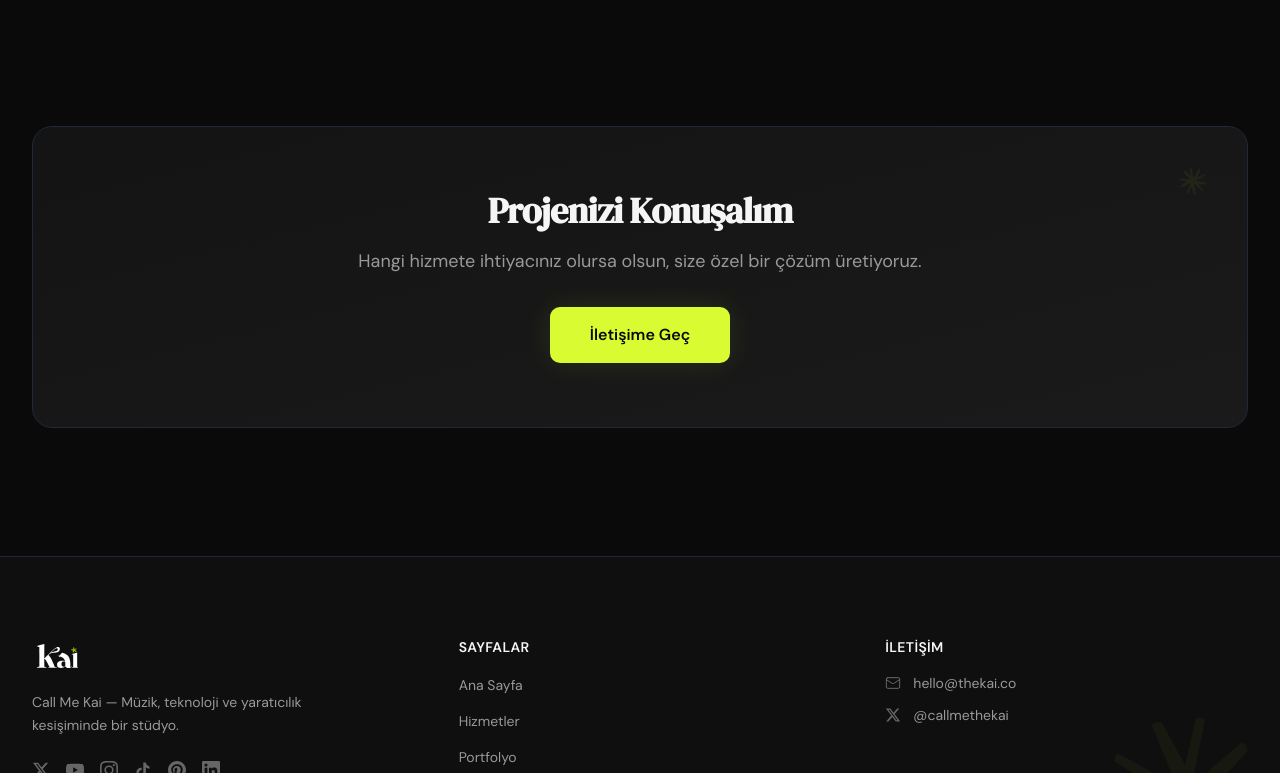
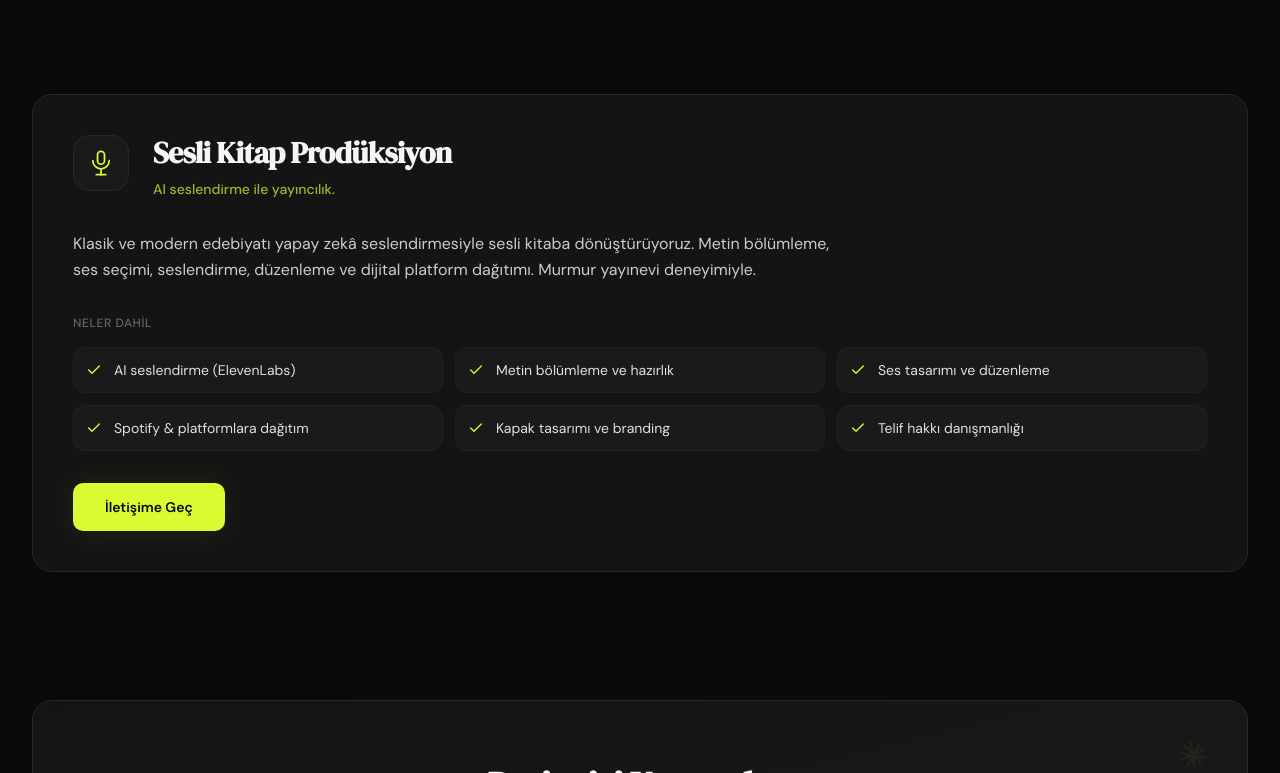
Before and after one commit to Kamicyus/thekai-co, a Next.js app: page /hizmetler in a window 1280 px wide. Shown: the part 4767-5540 px from the top of the page. Built offline with nearby package versions, Linux system fonts and the light colour scheme.

Commit message:
Hizmetler 8. kart: Sesli Kitap Prodüksiyon (Murmur) — simetrik grid
Co-Authored-By: Claude Opus 4.6 (1M context) <noreply@anthropic.com>

```diff
--- /dev/null
+++ b/src/app/hakkimizda/layout.tsx
@@ -0,0 +1,24 @@
+import type { Metadata } from "next";
+
+export const metadata: Metadata = {
+  title: "Hakkimizda — Kurucu, Hikaye ve Vizyon | The Kai",
+  description:
+    "The Kai'nin hikayesi, kurucu Kamer Can Izvermez ve AI-native yaratici studyo vizyonu. 72+ AI ajan, 20M+ dinlenme, 15 yil muzik deneyimi.",
+  alternates: {
+    canonical: "/hakkimizda",
+  },
+  openGraph: {
+    title: "Hakkimizda — Kurucu, Hikaye ve Vizyon | The Kai",
+    description:
+      "The Kai'nin hikayesi, kurucu Kamer Can Izvermez ve AI-native yaratici studyo vizyonu. 72+ AI ajan, 20M+ dinlenme, 15 yil muzik deneyimi.",
+    url: "https://thekai.co/hakkimizda",
+  },
+};
+
+export default function HakkimizdaLayout({
+  children,
+}: {
+  children: React.ReactNode;
+}) {
+  return <>{children}</>;
+}
--- a/src/app/hizmetler/page.tsx
+++ b/src/app/hizmetler/page.tsx
@@ -151,6 +151,23 @@ const HIZMET_DETAYLARI = [
       "Marka konumlandırma",
       "Rakip ve pazar analizi",
       "KPI takip ve raporlama",
+    ],
+    packages: null,
+  },
+  {
+    slug: "sesli-kitap",
+    icon: "microphone",
+    title: "Sesli Kitap Prodüksiyon",
+    subtitle: "AI seslendirme ile yayıncılık.",
+    description:
+      "Klasik ve modern edebiyatı yapay zekâ seslendirmesiyle sesli kitaba dönüştürüyoruz. Metin bölümleme, ses seçimi, seslendirme, düzenleme ve dijital platform dağıtımı. Murmur yayınevi deneyimiyle.",
+    features: [
+      "AI seslendirme (ElevenLabs)",
+      "Metin bölümleme ve hazırlık",
+      "Ses tasarımı ve düzenleme",
+      "Spotify & platformlara dağıtım",
+      "Kapak tasarımı ve branding",
+      "Telif hakkı danışmanlığı",
     ],
     packages: null,
   },
```
